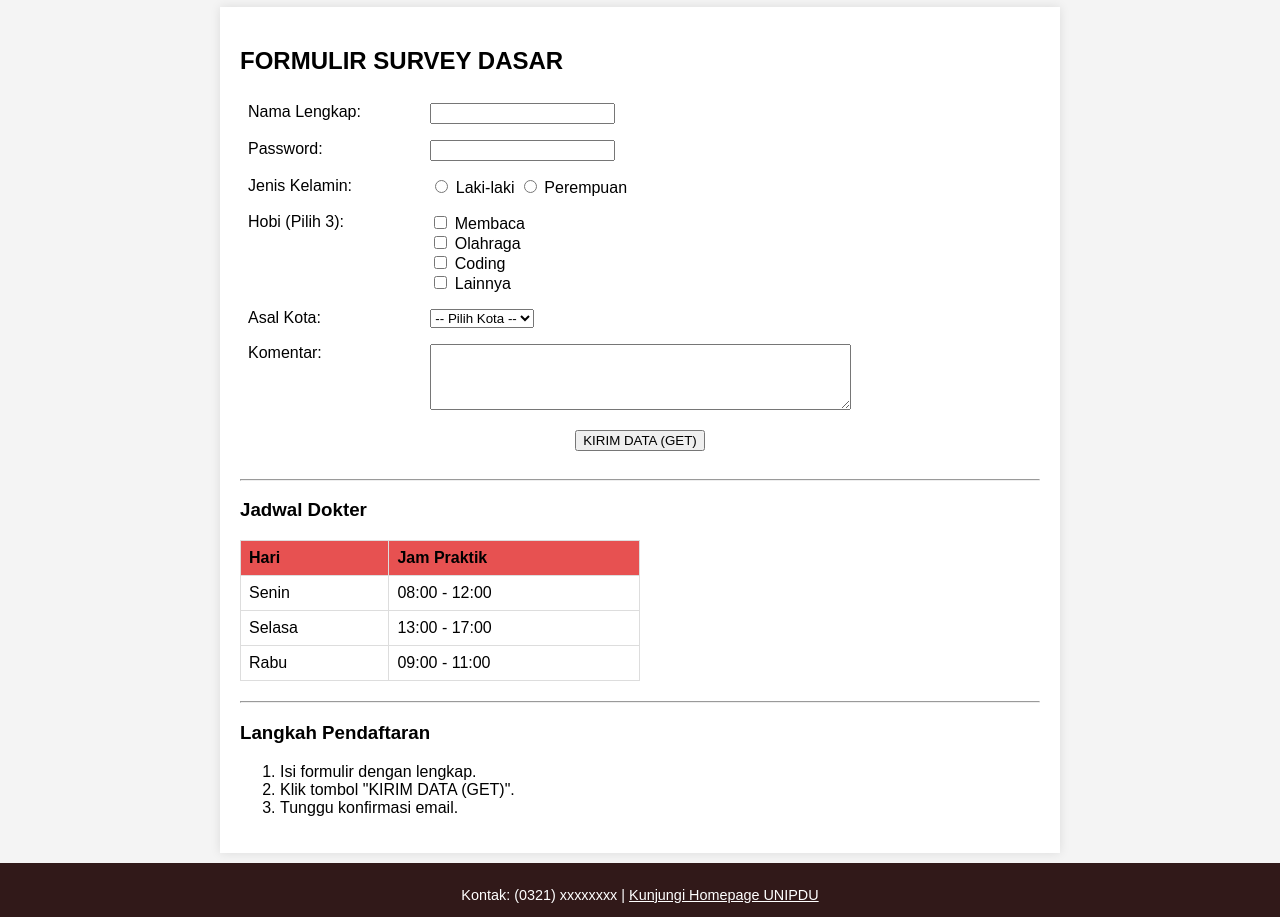
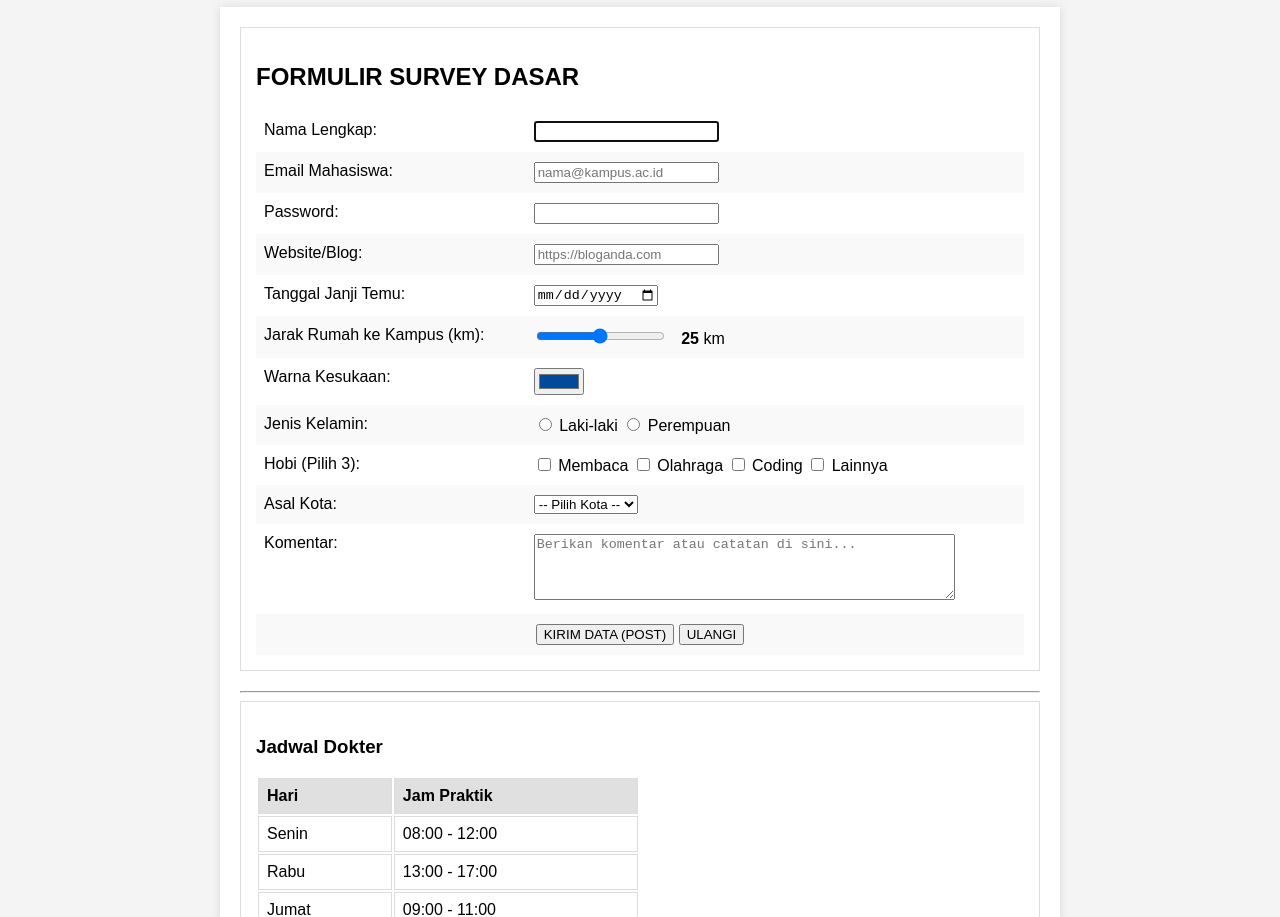
Before and after one commit to dzarhan66/pemweb-kelasA-studi-kasus-dengan-html, a plain HTML site: page studidzarhan.html in a window 1280 px wide. Shown: the part 113-1030 px from the top of the page. Drawn offline with Linux system fonts and the light colour scheme.

Commit message:
Add files via upload

```diff
--- a/studidzarhan.html
+++ b/studidzarhan.html
@@ -3,7 +3,7 @@
 <head>
     <meta charset="UTF-8">
     <meta name="viewport" content="width=device-width, initial-scale=1.0">
-    <title>Pendaftaran Klinik Kampus - UNIPDU</title>
+    <title>Pendaftaran Klinik Kampus - UNIPDU (HTML5 Semantic)</title>
     <style>
         body {
             font-family: Arial, sans-serif;
@@ -11,39 +11,54 @@
             padding: 0;
             background-color: #f4f4f4;
         }
-        #header {
+        /* Menggunakan tag semantik: header, footer */
+        header {
             background-color: #004a99;
-            color: white;
+            color: rgb(241, 174, 174);
             padding: 15px;
             text-align: center;
         }
-        #main-content {
+        main {
             padding: 20px;
             min-height: 400px;
-            background-color: rgb(255, 255, 255);
+            background-color: white;
             margin: 10px auto;
             max-width: 800px;
             box-shadow: 0 0 10px rgba(0,0,0,0.1);
         }
-        #footer {
-            background-color: #311919;
+        footer {
+            background-color: #333;
             color: white;
             text-align: center;
             padding: 10px;
             font-size: 0.9em;
         }
-        table {
-            width: 100%; /* Untuk tabel di form */
+
+        /* Style untuk Konten dan Form */
+        section {
+            padding: 15px;
+            border: 1px solid #ddd;
+            margin-bottom: 20px;
+            background-color: #fff;
+        }
+
+        /* Form Layout */
+        form table {
+            width: 100%;
             border-collapse: collapse;
-            margin-bottom: 20px;
         }
-        td {
-            padding: 8px;
+        form td {
+            padding: 10px 8px;
             vertical-align: top;
         }
+        form tr:nth-child(even) {
+            background-color: #f9f9f9;
+        }
+
         /* Style untuk Tabel Jadwal */
         #jadwal-dokter table {
             width: 50%;
+            min-width: 300px;
             margin-top: 10px;
         }
         #jadwal-dokter th, #jadwal-dokter td {
@@ -52,29 +67,68 @@
             text-align: left;
         }
         #jadwal-dokter th {
-            background-color: #e75151;
+            background-color: #e0e0e0;
+        }
+
+        /* Style untuk Range Input */
+        output {
+            display: inline-block;
+            margin-left: 10px;
+            font-weight: bold;
         }
     </style>
 </head>
 <body>
 
-    <div id="header">
+    <header>
         <h1>Pendaftaran Klinik Kampus - UNIPDU</h1>
-    </div>
+    </header>
 
-    <div id="main-content">
+    <main>
+
+        <section id="pendaftaran-section">
             <h2>FORMULIR SURVEY DASAR</h2>
 
-        <form action="submit_handler.php" method="GET">
+            <article id="form-pendaftaran">
+
+                <form action="submit_handler.php" method="POST">
                     <table>
                         <tr>
                             <td><label for="nama_lengkap">Nama Lengkap:</label></td>
-                    <td><input type="text" id="nama_lengkap" name="nama_lengkap" required></td>
+                            <td><input type="text" id="nama_lengkap" name="nama_lengkap" required autofocus></td>
+                        </tr>
+
+                        <tr>
+                            <td><label for="email">Email Mahasiswa:</label></td>
+                            <td><input type="email" id="email" name="email" required placeholder="nama@kampus.ac.id"></td>
                         </tr>
 
                         <tr>
                             <td><label for="password">Password:</label></td>
                             <td><input type="password" id="password" name="password" required></td>
+                        </tr>
+
+                        <tr>
+                            <td><label for="website">Website/Blog:</label></td>
+                            <td><input type="url" id="website" name="website" placeholder="https://bloganda.com"></td>
+                        </tr>
+
+                        <tr>
+                            <td><label for="tanggal_janji">Tanggal Janji Temu:</label></td>
+                            <td><input type="date" id="tanggal_janji" name="tanggal_janji" required></td>
+                        </tr>
+
+                        <tr>
+                            <td><label for="jarak">Jarak Rumah ke Kampus (km):</label></td>
+                            <td>
+                                <input type="range" id="jarak" name="jarak" min="0" max="50" step="5" oninput="jarakValue.value = jarak.value">
+                                <output name="jarakValue" id="jarakValue">25</output> km
+                            </td>
+                        </tr>
+
+                        <tr>
+                            <td><label for="warna">Warna Kesukaan:</label></td>
+                            <td><input type="color" id="warna" name="warna" value="#004a99"></td>
                         </tr>
 
                         <tr>
@@ -91,11 +145,11 @@
                             <td>Hobi (Pilih 3):</td>
                             <td>
                                 <input type="checkbox" id="hobi1" name="hobi[]" value="Membaca">
-                        <label for="hobi1">Membaca</label><br>
+                                <label for="hobi1">Membaca</label>
                                 <input type="checkbox" id="hobi2" name="hobi[]" value="Olahraga">
-                        <label for="hobi2">Olahraga</label><br>
+                                <label for="hobi2">Olahraga</label>
                                 <input type="checkbox" id="hobi3" name="hobi[]" value="Coding">
-                        <label for="hobi3">Coding</label><br>
+                                <label for="hobi3">Coding</label>
                                 <input type="checkbox" id="hobi4" name="hobi[]" value="Lainnya">
                                 <label for="hobi4">Lainnya</label>
                             </td>
@@ -116,21 +170,26 @@
                         <tr>
                             <td><label for="komentar">Komentar:</label></td>
                             <td>
-                        <textarea id="komentar" name="komentar" rows="4" cols="50"></textarea>
+                                <textarea id="komentar" name="komentar" rows="4" cols="50" placeholder="Berikan komentar atau catatan di sini..."></textarea>
                             </td>
                         </tr>
 
                         <tr>
                             <td colspan="2" style="text-align: center;">
-                        <input type="submit" value="KIRIM DATA (GET)">
+                                <input type="submit" value="KIRIM DATA (POST)">
+                                <input type="reset" value="ULANGI">
                             </td>
                         </tr>
                     </table>
                 </form>
 
+            </article>
+        </section>
+
         <hr>
 
-        <div id="jadwal-dokter">
+        <section id="jadwal-section">
+            <article id="jadwal-dokter">
                 <h3>Jadwal Dokter</h3>
                 <table>
                     <thead>
@@ -145,31 +204,38 @@
                             <td>08:00 - 12:00</td>
                         </tr>
                         <tr>
-                        <td>Selasa</td>
+                            <td>Rabu</td>
                             <td>13:00 - 17:00</td>
                         </tr>
                         <tr>
-                        <td>Rabu</td>
+                            <td>Jumat</td>
                             <td>09:00 - 11:00</td>
                         </tr>
                     </tbody>
                 </table>
-        </div>
+            </article>
 
-        <hr>
-
+            <article id="langkah-pendaftaran">
                 <h3>Langkah Pendaftaran</h3>
                 <ol>
-            <li>Isi formulir dengan lengkap.</li>
-            <li>Klik tombol "KIRIM DATA (GET)".</li>
+                    <li>Isi **formulir** dengan lengkap, perhatikan validasi otomatis dari browser.</li>
+                    <li>Klik tombol **"KIRIM DATA (POST)"**.</li>
                     <li>Tunggu konfirmasi email.</li>
                 </ol>
+            </article>
+        </section>
 
-    </div>
+    </main>
 
-    <div id="footer">
+    <footer>
         <p>Kontak: (0321) xxxxxxxx | <a href="http://unipdu.ac.id" target="_blank" style="color: white;">Kunjungi Homepage UNIPDU</a></p>
-    </div>
+    </footer>
+
+    <script>
+        document.getElementById('jarak').oninput = function() {
+            document.getElementById('jarakValue').textContent = this.value;
+        };
+    </script>
 
 </body>
 </html>
```
Lines whose indentation alone changed are shown as unchanged.
